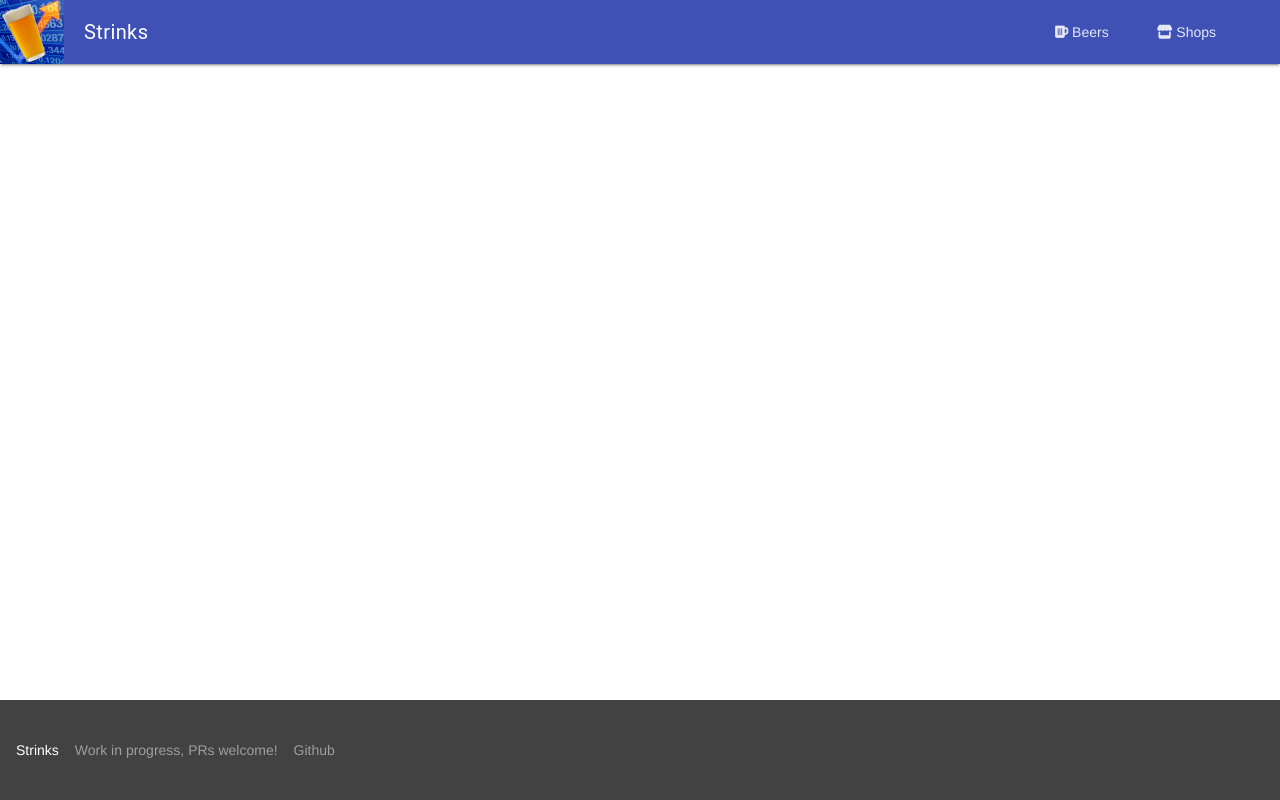
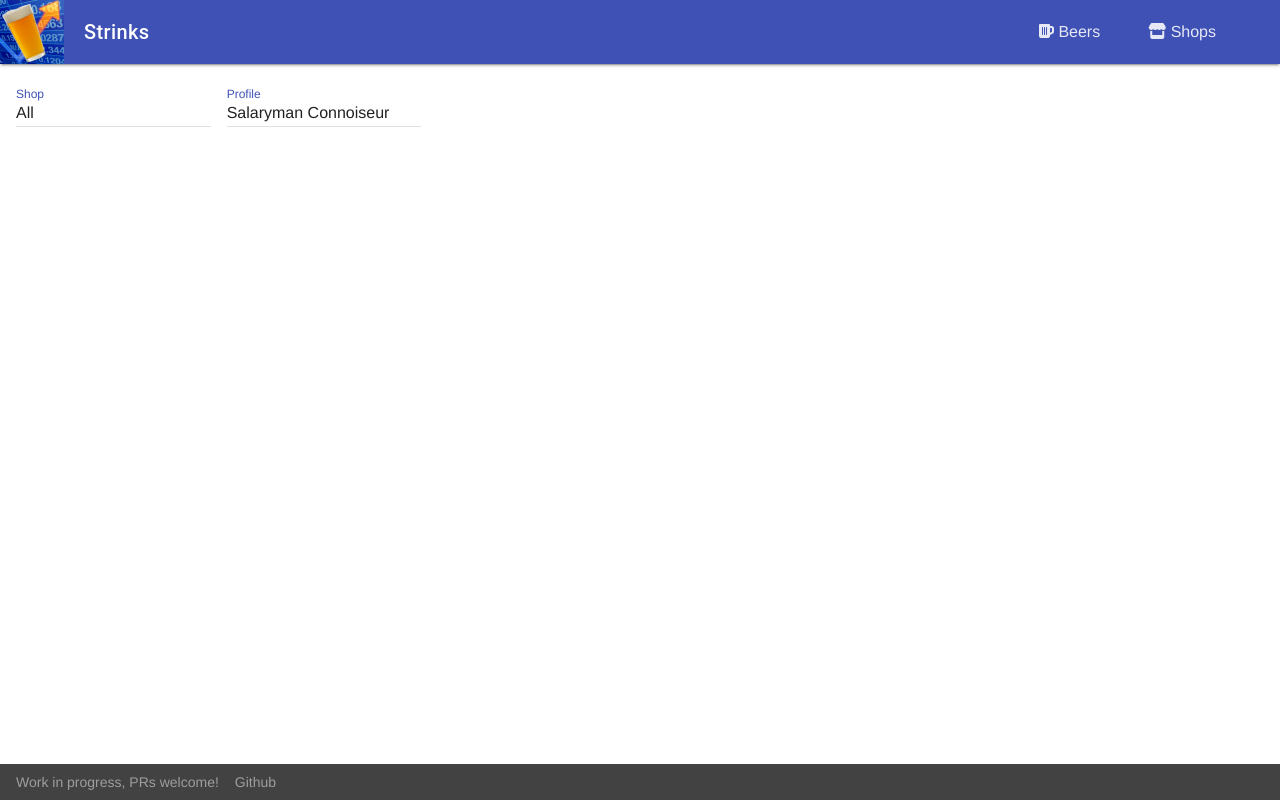
Before and after one commit to Zeletochoy/strinks, a Flask app: page / in a window 1280 px wide. Run offline with Flask 2, Linux system fonts and the light colour scheme; data that the repository does not hold is empty; some libraries are stand-ins or nearby versions.

Commit message:
Add selects for shop and value profile

```diff
--- a/strinks/web/app.py
+++ b/strinks/web/app.py
@@ -16,7 +16,14 @@ def offerings():
     shop_id = request.args.get("shop_id", default=None, type=int)
     value_factor = request.args.get("value_factor", default=8, type=float)
     beers = db.get_best_cospa(TOP_N, value_factor, shop_id=shop_id).all()
-    return render_template("offerings.html", beers=beers)
+    shops = db.get_shops()
+    return render_template(
+        "offerings.html",
+        beers=beers,
+        shops=shops,
+        shop_id=shop_id,
+        value_factor=value_factor,
+    )
 
 
 @app.route("/shops")
--- a/strinks/web/static/css/base.css
+++ b/strinks/web/static/css/base.css
@@ -6,3 +6,22 @@
 .mdl-layout__header-row {
     padding-left: 0px;
 }
+
+.mdl-navigation__link {
+    font-size: 16px;
+}
+
+.title-link {
+    text-decoration: none;
+    color: white;
+    align-self: stretch;
+}
+
+.title-link > img{
+    height: 64px;
+}
+
+.mdl-mini-footer {
+    padding-top: 0px;
+    padding-bottom: 0px;
+}
--- /dev/null
+++ b/strinks/web/static/css/getmdl-select.min.css
@@ -0,0 +1,3 @@
+.getmdl-select{outline:none}.getmdl-select .mdl-textfield__input{cursor:pointer}.getmdl-select .selected{background-color:#ddd}.getmdl-select .mdl-icon-toggle__label{float:right;margin-top:-30px;color:rgba(0,0,0,0.4);transform:rotate(0);transition:transform 0.3s}.getmdl-select.is-focused .mdl-icon-toggle__label{color:#3f51b5;transform:rotate(180deg)}.getmdl-select .mdl-menu__container{width:100% !important;margin-top:2px}.getmdl-select .mdl-menu__container .mdl-menu{width:100%}.getmdl-select .mdl-menu__container .mdl-menu .mdl-menu__item{font-size:16px}.getmdl-select__fix-height .mdl-menu__container .mdl-menu{overflow-y:auto;max-height:288px !important}.getmdl-select__fix-height .mdl-menu.mdl-menu--top-left{bottom:auto;top:0}
+
+/*# sourceMappingURL=getmdl-select.min.css.map */
--- a/strinks/web/static/css/offerings.css
+++ b/strinks/web/static/css/offerings.css
@@ -33,3 +33,13 @@
 .beer-title {
     text-shadow: 1px 1px 3px black;
 }
+
+.offering-item {
+    text-decoration: none;
+}
+
+.mdl-list__item--two-line {
+    height: auto;
+    padding-top: 4px;
+    padding-bottom: 4px;
+}
--- /dev/null
+++ b/strinks/web/static/js/offerings.js
@@ -0,0 +1,3 @@
+function updateValueFactor(value) {
+  document.getElementById("value_factor").innerHTML = value;
+}
--- a/strinks/web/templates/base.html
+++ b/strinks/web/templates/base.html
@@ -18,9 +18,11 @@
       <header class="mdl-layout__header">
         <div class="mdl-layout__header-row">
           <!-- Title -->
-          <img id="header-logo" src="/static/images/logo-128.png">
+          <a href="/" class="title-link">
+            <img id="header-logo" src="/static/images/logo-128.png">
+          </a>
           <span class="mdl-layout-title">
-            Strinks
+            <a href="/" class="title-link">Strinks</a>
           </span>
           <!-- Add spacer, to align navigation to the right -->
           <div class="mdl-layout-spacer"></div>
@@ -38,7 +40,6 @@
       </main>
       <footer class="mdl-mini-footer">
         <div class="mdl-mini-footer__left-section">
-          <div class="mdl-logo">Strinks</div>
           <ul class="mdl-mini-footer__link-list">
             <li>Work in progress, PRs welcome!</li>
             <li><a href="https://github.com/Zeletochoy/strinks">Github</a></li>
--- a/strinks/web/templates/offerings.html
+++ b/strinks/web/templates/offerings.html
@@ -2,9 +2,64 @@
 
 {% block extra_css %}
 <link rel="stylesheet" href="/static/css/offerings.css"/>
+<link rel="stylesheet" href="/static/css/getmdl-select.min.css">
+{% endblock %}
+
+{% block extra_js %}
+<script src="/static/js/offerings.js"></script>
+<script defer src="/static/js/getmdl-select.min.js"></script>
 {% endblock %}
 
 {% block content %}
+<form method="GET">
+
+  <div class="mdl-grid">
+    <!--Shop-->
+    <div class="mdl-cell mdl-cell--2-col">
+      <div class="mdl-textfield mdl-js-textfield mdl-textfield--floating-label getmdl-select getmdl-select__fix-height">
+        <input type="text" value="" class="mdl-textfield__input" id="shop_id" readonly>
+        <input type="hidden" value="" name="shop_id" onchange="this.form.submit()">
+        <label for="shop_id" class="mdl-textfield__label">Shop</label>
+        <ul for="shop_id" class="mdl-menu mdl-menu--bottom-left mdl-js-menu">
+          <li class="mdl-menu__item" data-val=""{% if not shop_id %} data-selected="true"{% endif %}>All</li>
+          {% for shop in shops %}
+          <li class="mdl-menu__item" data-val="{{shop.shop_id}}"{% if shop.shop_id == shop_id %} data-selected="true"{% endif %}>
+            {{shop.name}}
+          </li>
+          {% endfor %}
+        </ul>
+      </div>
+    </div>
+    <!--Value Factor-->
+    <div class="mdl-cell mdl-cell--2-col">
+      <div class="mdl-textfield mdl-js-textfield mdl-textfield--floating-label getmdl-select getmdl-select__fix-height">
+        <input type="text" value="" class="mdl-textfield__input" id="value_factor" readonly>
+        <input type="hidden" value="" name="value_factor" onchange="this.form.submit()">
+        <label for="value_factor" class="mdl-textfield__label">Profile</label>
+        <ul for="value_factor" class="mdl-menu mdl-menu--bottom-left mdl-js-menu">
+          <li class="mdl-menu__item" data-val="1"{% if value_factor == 1 %} data-selected="true"{% endif %}>
+            The Cheapest Stuff
+          </li>
+          <li class="mdl-menu__item" data-val="2"{% if value_factor == 2 %} data-selected="true"{% endif %}>
+            Great Deals
+          </li>
+          <li class="mdl-menu__item" data-val="4"{% if not value_factor or value_factor == 4 %} data-selected="true"{% endif %}>
+            Balanced Drinker
+          </li>
+          <li class="mdl-menu__item" data-val="8"{% if value_factor == 8 %} data-selected="true"{% endif %}>
+            Salaryman Connoiseur
+          </li>
+          <li class="mdl-menu__item" data-val="12"{% if value_factor == 12 %} data-selected="true"{% endif %}>
+            High Class
+          </li>
+          <li class="mdl-menu__item" data-val="10000"{% if value_factor == 10000 %} data-selected="true"{% endif %}>
+            I Spare No Expense
+          </li>
+        </ul>
+      </div>
+    </div>
+  </div>
+</form>
 <div class="mdl-grid">
   {% for beer in beers %}
   <div class="mdl-cell mdl-cell--4-col">
```
Also changed, not shown: strinks/web/templates/offering_card.html (+3 -4 lines), strinks/web/static/js/base.js (added), strinks/web/static/js/getmdl-select.min.js (added).
